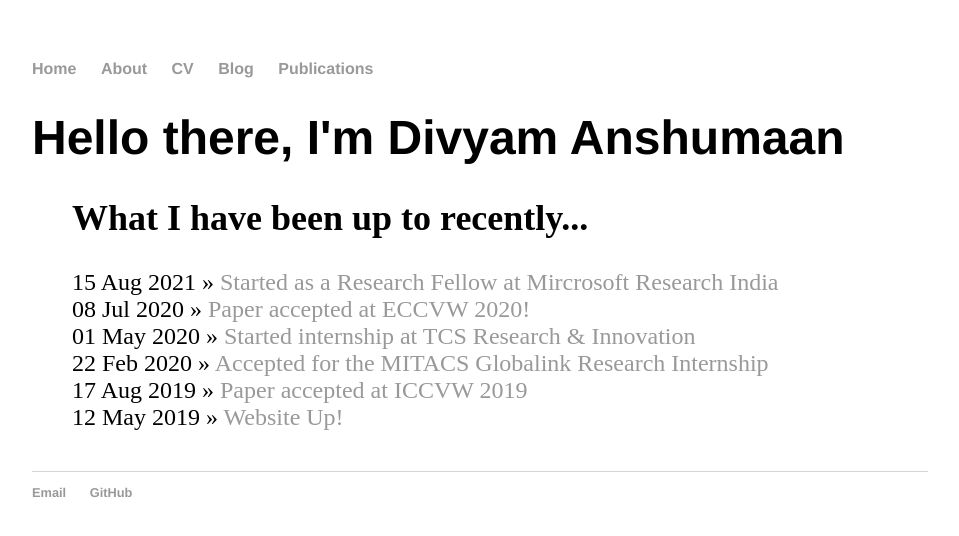
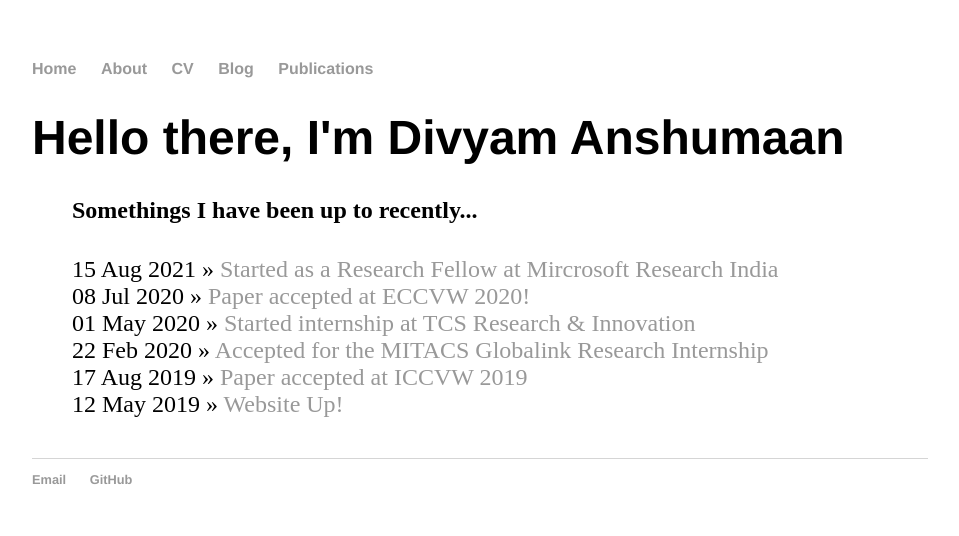
Before and after one commit to divyam02/divyam02_backup.github.io, a Jekyll site: the page built from index.html, in a window 1280 px wide. Shown: the top 536 px of the page, without its empty margins (160-1119 px from the left). Built offline with Jekyll 4.4.1, drawn with Linux system fonts in a browser that asks for light colours.

Commit message:
Update index.html

```diff
--- a/index.html
+++ b/index.html
@@ -8,7 +8,7 @@ title: Divyam Anshumaan
 
 	<ul class="posts">
 
-	<h2>What I have been up to recently...</h2>
+	<h4>Somethings I have been up to recently...</h4>
 
 	  {% for post in site.posts %}
 	    <li><span>{{ post.date | date_to_string }}</span> » <a href="{{ post.url }}" title="{{ post.title }}">{{ post.title }}</a></li>
```
